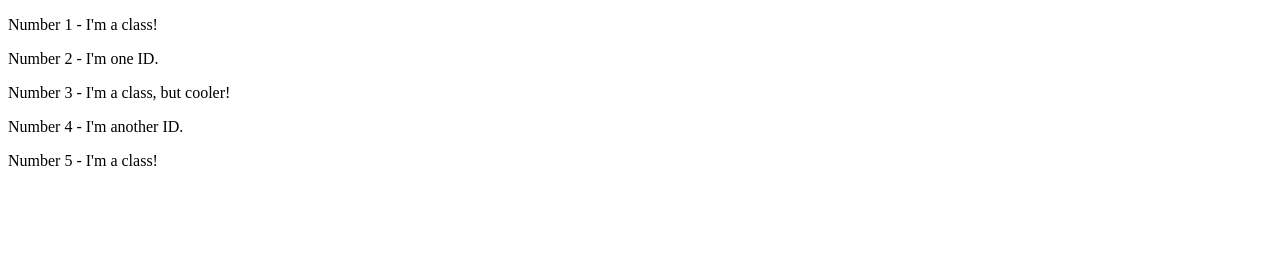
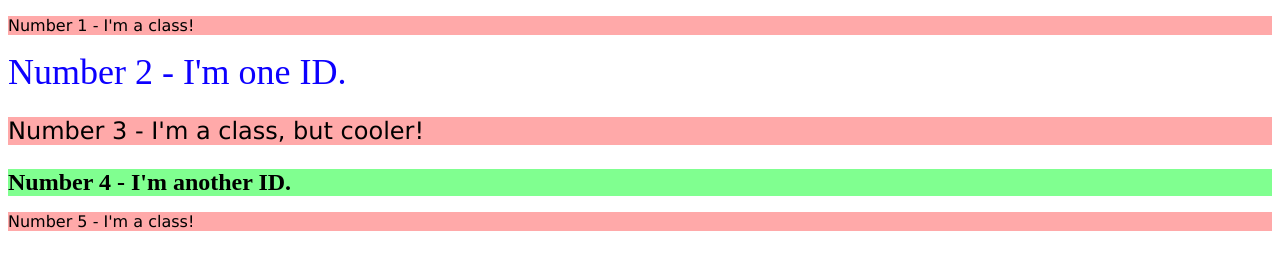
Before and after one commit to DogeOfFreedom/CSS_Foundations, a plain HTML site: page foundations/02-class-id-selectors/index.html in a window 1280 px wide. Drawn offline with Linux system fonts and the light colour scheme.

Commit message:
feature: complete exercise2 of foundations

```diff
--- a/foundations/02-class-id-selectors/index.html
+++ b/foundations/02-class-id-selectors/index.html
@@ -8,10 +8,10 @@
     <link rel="stylesheet" href="style.css">
   </head>
   <body>
-    <p>Number 1 - I'm a class!</p>
-    <div>Number 2 - I'm one ID.</div>
-    <p>Number 3 - I'm a class, but cooler!</p>
-    <div>Number 4 - I'm another ID.</div>
-    <p>Number 5 - I'm a class!</p>
+    <p class="odd">Number 1 - I'm a class!</p>
+    <div id="second">Number 2 - I'm one ID.</div>
+    <p class="odd adjust-font-size">Number 3 - I'm a class, but cooler!</p>
+    <div id="fourth" class="adjust-font-size">Number 4 - I'm another ID.</div>
+    <p class="odd">Number 5 - I'm a class!</p>
   </body>
 </html>
--- a/foundations/02-class-id-selectors/style.css
+++ b/foundations/02-class-id-selectors/style.css
@@ -0,0 +1,18 @@
+.odd {
+    background-color: rgb(255, 169, 169);
+    font-family: Verdana, "DejaVu Sans", sans-serif;
+}
+
+#second {
+    color: #0d00ff;
+    font-size: 36px;
+}
+
+.adjust-font-size {
+    font-size: 24px;
+}
+
+#fourth {
+    background-color: hsl(128, 100%, 75%);
+    font-weight: 700;
+}
```
Also changed, not shown: foundations/01-css-methods/index.html (+1 -1 lines).
